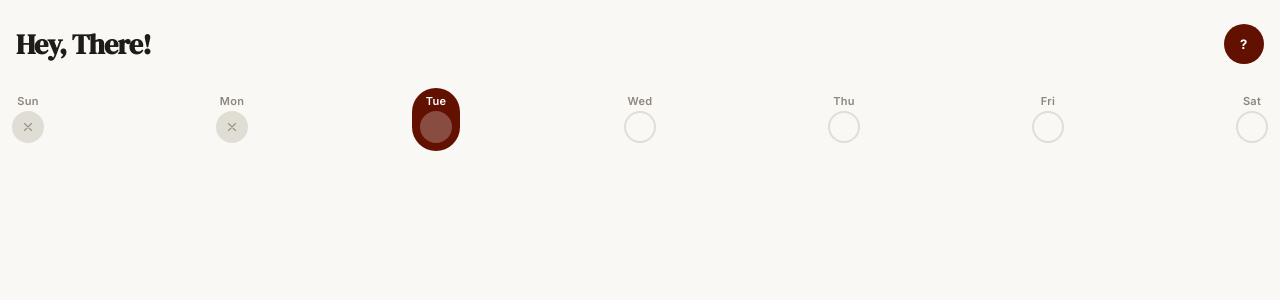
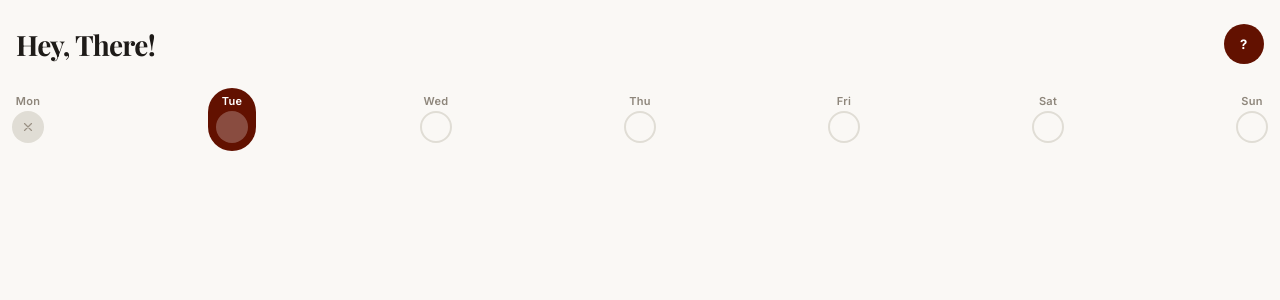
Before and after one commit to sidharthsangelia/where-my-evening-went, a Next.js app: page /dashboard/2026-02-03 in a window 1280 px wide. Shown: the top 300 px of the page. Built offline with nearby package versions, Linux system fonts and the light colour scheme; no server answers; the database is empty.

Commit message:
changed the week to start from monday instead of sunday

```diff
--- a/app/globals.css
+++ b/app/globals.css
@@ -178,7 +178,7 @@
     font-family: var(--font-body);
   }
   h1, h2, h3, h4, h5, h6 {
-    font-family: var(--font-dm-serif),   system-ui, serif;
+    font-family: var(--font-playfair-display),   system-ui, serif;
   }
 }
 
--- a/app/layout.tsx
+++ b/app/layout.tsx
@@ -1,6 +1,6 @@
 import { type Metadata } from "next";
 import { ClerkProvider } from "@clerk/nextjs";
-import { Geist, Geist_Mono, Manrope, Inter, DM_Serif_Display, Spectral } from "next/font/google";
+import { Geist, Geist_Mono, Manrope, Inter, DM_Serif_Display, Spectral, Playfair_Display } from "next/font/google";
 import "./globals.css";
 
 
@@ -33,6 +33,13 @@ const geistMono = Geist_Mono({
   subsets: ["latin"],
 });
 
+const playfairDisplay = Playfair_Display({
+  weight: ["400", "500", "600", "700"],
+  subsets: ["latin"],
+  variable: "--font-playfair-display",
+  display: "swap",
+});
+
 export const metadata: Metadata = {
   title: "Dusk Voice",
   description: "An app to reflect on how you spend your evenings",
@@ -47,7 +54,7 @@ export default function RootLayout({
     <ClerkProvider>
       <html lang="en">
      <body
-  className={`${geistSans.variable} ${geistMono.variable} ${manrope.variable} ${inter.variable} ${dmSerifDisplay.variable} ${spectral.variable} antialiased min-h-screen`}
+  className={`${geistSans.variable} ${geistMono.variable} ${manrope.variable} ${inter.variable} ${dmSerifDisplay.variable} ${spectral.variable} ${playfairDisplay.variable} antialiased min-h-screen`}
 >
           {children}
         </body>
--- a/lib/week.ts
+++ b/lib/week.ts
@@ -23,7 +23,9 @@ export function toDateParam(d: Date): string {
 export function getWeek(): WeekDay[] {
   const today = new Date();
   const start = new Date(today);
-  start.setDate(today.getDate() - today.getDay()); // Sunday
+  const day = today.getDay();
+  const diff = (day === 0 ? -6 : 1 - day); // if Sunday, go back 6 days; otherwise go to Monday
+  start.setDate(today.getDate() + diff);
 
   return Array.from({ length: 7 }).map((_, i) => {
     const d = new Date(start);
```
